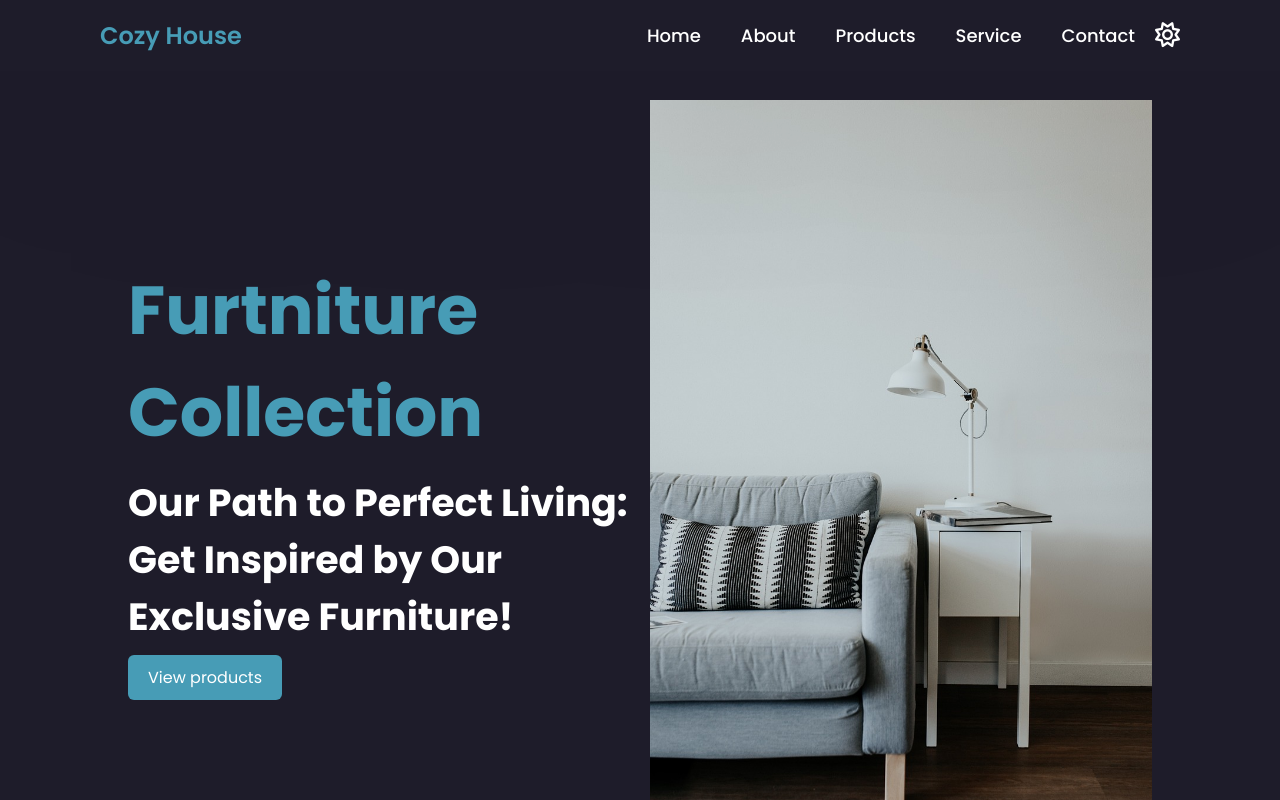
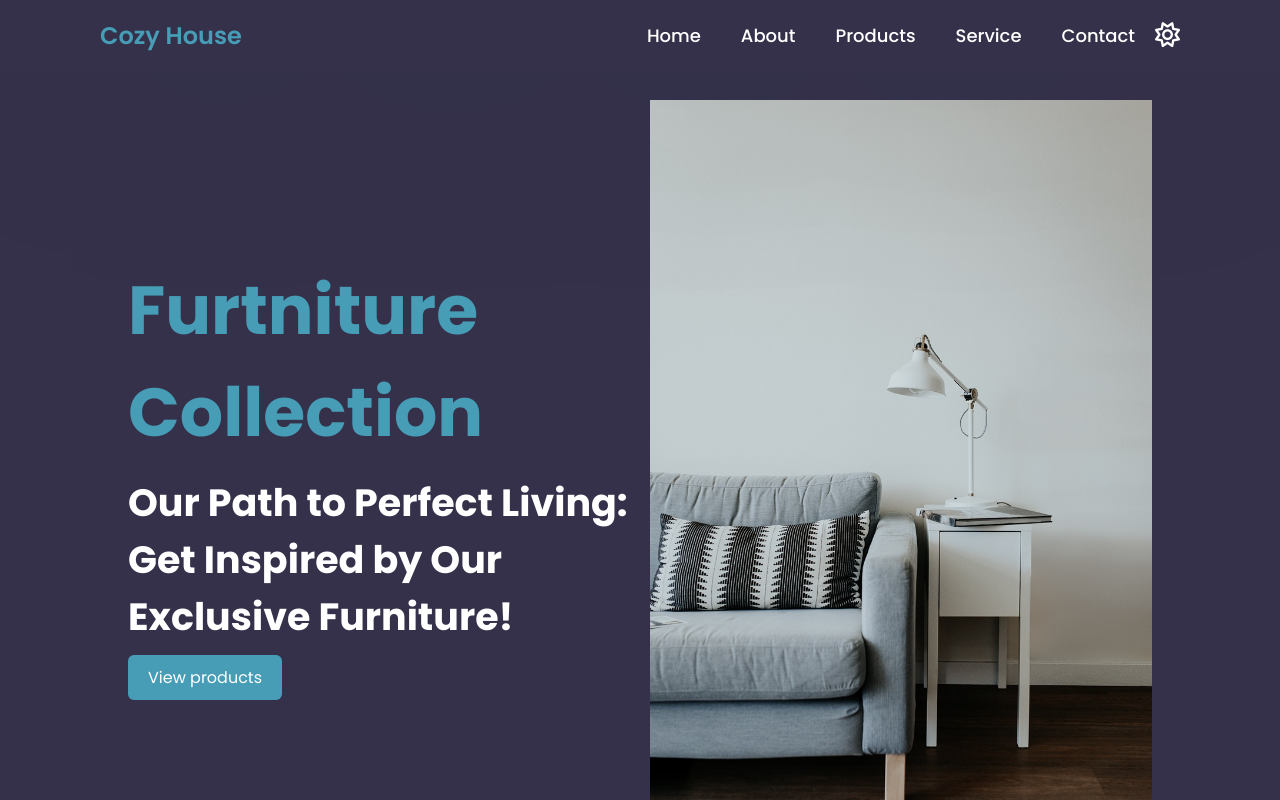
Before and after one commit to Petrinaac/furnitureShop, a plain HTML site: page index.html in a window 1280 px wide. Both pictures are taken after a click on the element 1170 px from the left and 35 px from the top of the page. Shown: the top 800 px of the page. Drawn offline with nearby package versions, Linux system fonts and the light colour scheme.

Commit message:
Add files via upload

```diff
--- a/styles/style.css
+++ b/styles/style.css
@@ -1,5 +1,5 @@
-/* Google Fonts */
 @import url("https://fonts.googleapis.com/css2?family=Poppins:wght@300;400;500;600;700&display=swap");
+
 * {
   margin: 0;
   padding: 0;
@@ -29,7 +29,7 @@ section {
 }
 
 body.active {
-  --bg-color: #1e1c2a;
+  --bg-color: #35314b;
   --text-color: #fff;
 }
 
```
